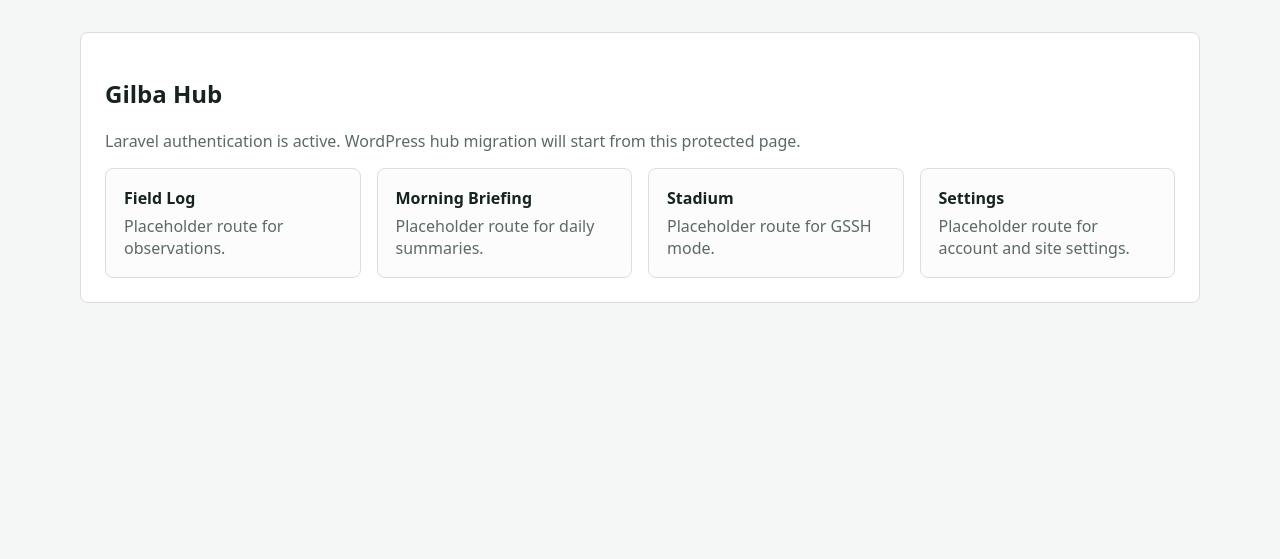
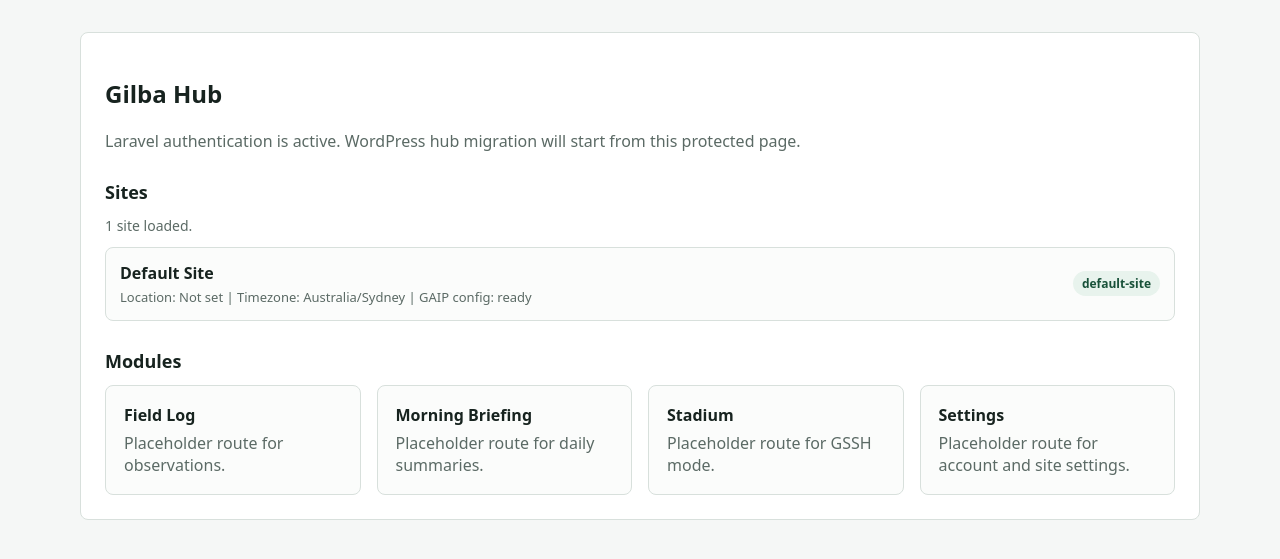
Before and after one commit to ygalustov/gilbahub, a Laravel app: page /hub in a window 1280 px wide. Shown: the part 56-615 px from the top of the page. Run offline with Laravel 12, Linux system fonts and the light colour scheme; a user stored in the database is signed in; data comes from the database, SQL or seed files in the repository.

Commit message:
Implement Site management API with controller, routes, and tests

```diff
--- /dev/null
+++ b/app/app/Http/Controllers/SiteController.php
@@ -0,0 +1,148 @@
+<?php
+
+namespace App\Http\Controllers;
+
+use App\Models\Site;
+use App\Models\SiteConfig;
+use Illuminate\Http\JsonResponse;
+use Illuminate\Http\Request;
+use Illuminate\Support\Str;
+use Illuminate\Validation\Rule;
+
+class SiteController extends Controller
+{
+    public function index(Request $request): JsonResponse
+    {
+        $sites = $request->user()
+            ->sites()
+            ->with('configs')
+            ->orderBy('name')
+            ->get();
+
+        return response()->json([
+            'data' => $sites->map(fn (Site $site) => $this->sitePayload($site))->values(),
+        ]);
+    }
+
+    public function store(Request $request): JsonResponse
+    {
+        $data = $request->validate([
+            'name' => ['required', 'string', 'max:255'],
+            'location_name' => ['nullable', 'string', 'max:255'],
+            'latitude' => ['nullable', 'numeric', 'between:-90,90'],
+            'longitude' => ['nullable', 'numeric', 'between:-180,180'],
+            'timezone' => ['nullable', 'string', 'max:80'],
+        ]);
+
+        $site = Site::query()->create([
+            ...$data,
+            'owner_user_id' => $request->user()->id,
+            'slug' => Str::slug($data['name']),
+        ]);
+
+        $site->users()->attach($request->user()->id, ['role' => 'owner']);
+
+        SiteConfig::query()->create([
+            'site_id' => $site->id,
+            'namespace' => 'gaip',
+            'config' => [],
+            'synced_at' => now(),
+        ]);
+
+        return response()->json([
+            'data' => $this->sitePayload($site->load('configs')),
+        ], 201);
+    }
+
+    public function show(Request $request, Site $site): JsonResponse
+    {
+        $this->abortUnlessMember($request, $site);
+
+        return response()->json([
+            'data' => $this->sitePayload($site->load('configs')),
+        ]);
+    }
+
+    public function update(Request $request, Site $site): JsonResponse
+    {
+        $this->abortUnlessMember($request, $site);
+
+        $data = $request->validate([
+            'name' => ['sometimes', 'required', 'string', 'max:255'],
+            'location_name' => ['nullable', 'string', 'max:255'],
+            'latitude' => ['nullable', 'numeric', 'between:-90,90'],
+            'longitude' => ['nullable', 'numeric', 'between:-180,180'],
+            'timezone' => ['nullable', 'string', 'max:80'],
+        ]);
+
+        if (isset($data['name'])) {
+            $data['slug'] = Str::slug($data['name']);
+        }
+
+        $site->update($data);
+
+        return response()->json([
+            'data' => $this->sitePayload($site->load('configs')),
+        ]);
+    }
+
+    public function updateConfig(Request $request, Site $site, string $namespace = 'gaip'): JsonResponse
+    {
+        $this->abortUnlessMember($request, $site);
+
+        $data = $request->validate([
+            'config' => ['present', 'array'],
+            'namespace' => ['nullable', 'string', 'max:40', Rule::in(['gaip', 'gssh'])],
+        ]);
+
+        $namespace = $data['namespace'] ?? $namespace;
+
+        $config = SiteConfig::query()->updateOrCreate(
+            [
+                'site_id' => $site->id,
+                'namespace' => $namespace,
+            ],
+            [
+                'config' => $data['config'],
+                'synced_at' => now(),
+            ]
+        );
+
+        return response()->json([
+            'data' => [
+                'site_id' => $site->id,
+                'namespace' => $config->namespace,
+                'config' => $config->config ?? [],
+                'synced_at' => $config->synced_at?->toISOString(),
+            ],
+        ]);
+    }
+
+    private function abortUnlessMember(Request $request, Site $site): void
+    {
+        $isMember = $site->users()
+            ->where('users.id', $request->user()->id)
+            ->exists();
+
+        abort_unless($isMember, 404);
+    }
+
+    private function sitePayload(Site $site): array
+    {
+        return [
+            'id' => $site->id,
+            'name' => $site->name,
+            'slug' => $site->slug,
+            'location_name' => $site->location_name,
+            'latitude' => $site->latitude,
+            'longitude' => $site->longitude,
+            'timezone' => $site->timezone,
+            'configs' => $site->configs->mapWithKeys(fn (SiteConfig $config) => [
+                $config->namespace => [
+                    'config' => $config->config ?? [],
+                    'synced_at' => $config->synced_at?->toISOString(),
+                ],
+            ]),
+        ];
+    }
+}
--- a/app/app/Models/User.php
+++ b/app/app/Models/User.php
@@ -7,6 +7,8 @@
 use Illuminate\Database\Eloquent\Attributes\Fillable;
 use Illuminate\Database\Eloquent\Attributes\Hidden;
 use Illuminate\Database\Eloquent\Factories\HasFactory;
+use Illuminate\Database\Eloquent\Relations\BelongsToMany;
+use Illuminate\Database\Eloquent\Relations\HasMany;
 use Illuminate\Foundation\Auth\User as Authenticatable;
 use Illuminate\Notifications\Notifiable;
 
@@ -16,6 +18,18 @@
 {
     /** @use HasFactory<UserFactory> */
     use HasFactory, Notifiable;
+
+    public function ownedSites(): HasMany
+    {
+        return $this->hasMany(Site::class, 'owner_user_id');
+    }
+
+    public function sites(): BelongsToMany
+    {
+        return $this->belongsToMany(Site::class)
+            ->withPivot('role')
+            ->withTimestamps();
+    }
 
     /**
      * Get the attributes that should be cast.
--- a/app/resources/views/hub.blade.php
+++ b/app/resources/views/hub.blade.php
@@ -6,6 +6,11 @@
             <h1>Gilba Hub</h1>
             <p class="muted">Laravel authentication is active. WordPress hub migration will start from this protected page.</p>
 
+            <h2 class="section-title">Sites</h2>
+            <p id="site-status" class="status-line">Loading sites...</p>
+            <div id="site-list" class="site-list" aria-live="polite"></div>
+
+            <h2 class="section-title">Modules</h2>
             <div class="grid">
                 <a class="card" href="{{ route('field-log') }}">
                     <strong>Field Log</strong>
@@ -26,4 +31,73 @@
             </div>
         </section>
     </main>
+
+    <script>
+        (function () {
+            var status = document.getElementById('site-status');
+            var list = document.getElementById('site-list');
+
+            function text(value) {
+                return value === null || value === undefined || value === '' ? 'Not set' : String(value);
+            }
+
+            function renderSite(site) {
+                var row = document.createElement('div');
+                row.className = 'site-row';
+
+                var summary = document.createElement('div');
+
+                var name = document.createElement('strong');
+                name.textContent = site.name;
+                summary.appendChild(name);
+
+                var meta = document.createElement('div');
+                meta.className = 'site-meta';
+                meta.textContent = [
+                    'Location: ' + text(site.location_name),
+                    'Timezone: ' + text(site.timezone),
+                    'GAIP config: ' + (site.configs && site.configs.gaip ? 'ready' : 'missing')
+                ].join(' | ');
+                summary.appendChild(meta);
+
+                var badge = document.createElement('span');
+                badge.className = 'pill';
+                badge.textContent = site.slug || 'site';
+
+                row.appendChild(summary);
+                row.appendChild(badge);
+
+                return row;
+            }
+
+            fetch('/api/sites', {
+                headers: {
+                    'Accept': 'application/json'
+                }
+            })
+                .then(function (response) {
+                    if (!response.ok) {
+                        throw new Error('Could not load sites (' + response.status + ')');
+                    }
+                    return response.json();
+                })
+                .then(function (payload) {
+                    var sites = payload.data || [];
+                    list.innerHTML = '';
+
+                    if (!sites.length) {
+                        status.textContent = 'No sites found.';
+                        return;
+                    }
+
+                    status.textContent = sites.length === 1 ? '1 site loaded.' : sites.length + ' sites loaded.';
+                    sites.forEach(function (site) {
+                        list.appendChild(renderSite(site));
+                    });
+                })
+                .catch(function (error) {
+                    status.textContent = error.message;
+                });
+        })();
+    </script>
 @endsection
--- a/app/resources/views/layouts/app.blade.php
+++ b/app/resources/views/layouts/app.blade.php
@@ -88,6 +88,31 @@
         .primary:hover { background: var(--brand-dark); }
         .error { margin-top: 8px; color: var(--danger); font-size: 14px; }
         .check-row { display: flex; align-items: center; gap: 8px; margin-top: 14px; color: var(--muted); }
+        .section-title { margin: 28px 0 12px; font-size: 18px; }
+        .status-line { margin: 10px 0 0; color: var(--muted); font-size: 14px; }
+        .site-list { display: grid; gap: 10px; margin-top: 12px; }
+        .site-row {
+            display: grid;
+            grid-template-columns: 1fr auto;
+            gap: 12px;
+            align-items: center;
+            padding: 14px;
+            border: 1px solid var(--border);
+            border-radius: 8px;
+            background: #fbfcfb;
+        }
+        .site-row strong { display: block; }
+        .site-meta { margin-top: 4px; color: var(--muted); font-size: 13px; }
+        .pill {
+            display: inline-flex;
+            align-items: center;
+            border-radius: 999px;
+            padding: 4px 9px;
+            background: #e8f3ed;
+            color: var(--brand-dark);
+            font-size: 12px;
+            font-weight: 700;
+        }
     </style>
 </head>
 <body>
--- a/app/routes/web.php
+++ b/app/routes/web.php
@@ -1,6 +1,7 @@
 <?php
 
 use App\Http\Controllers\AuthController;
+use App\Http\Controllers\SiteController;
 use Illuminate\Support\Facades\Route;
 
 Route::redirect('/', '/hub');
@@ -20,4 +21,12 @@
     Route::view('/morning-briefing', 'placeholder', ['title' => 'Morning Briefing'])->name('morning-briefing');
     Route::view('/stadium', 'placeholder', ['title' => 'Stadium'])->name('stadium');
     Route::view('/settings', 'placeholder', ['title' => 'Settings'])->name('settings');
+
+    Route::prefix('api')->name('api.')->group(function () {
+        Route::get('/sites', [SiteController::class, 'index'])->name('sites.index');
+        Route::post('/sites', [SiteController::class, 'store'])->name('sites.store');
+        Route::get('/sites/{site}', [SiteController::class, 'show'])->name('sites.show');
+        Route::patch('/sites/{site}', [SiteController::class, 'update'])->name('sites.update');
+        Route::put('/sites/{site}/config/{namespace?}', [SiteController::class, 'updateConfig'])->name('sites.config.update');
+    });
 });
```
Also changed, not shown: app/tests/Feature/ExampleTest.php (+2 -8 lines), app/tests/Feature/SiteApiTest.php (added, +65 -0 lines).
